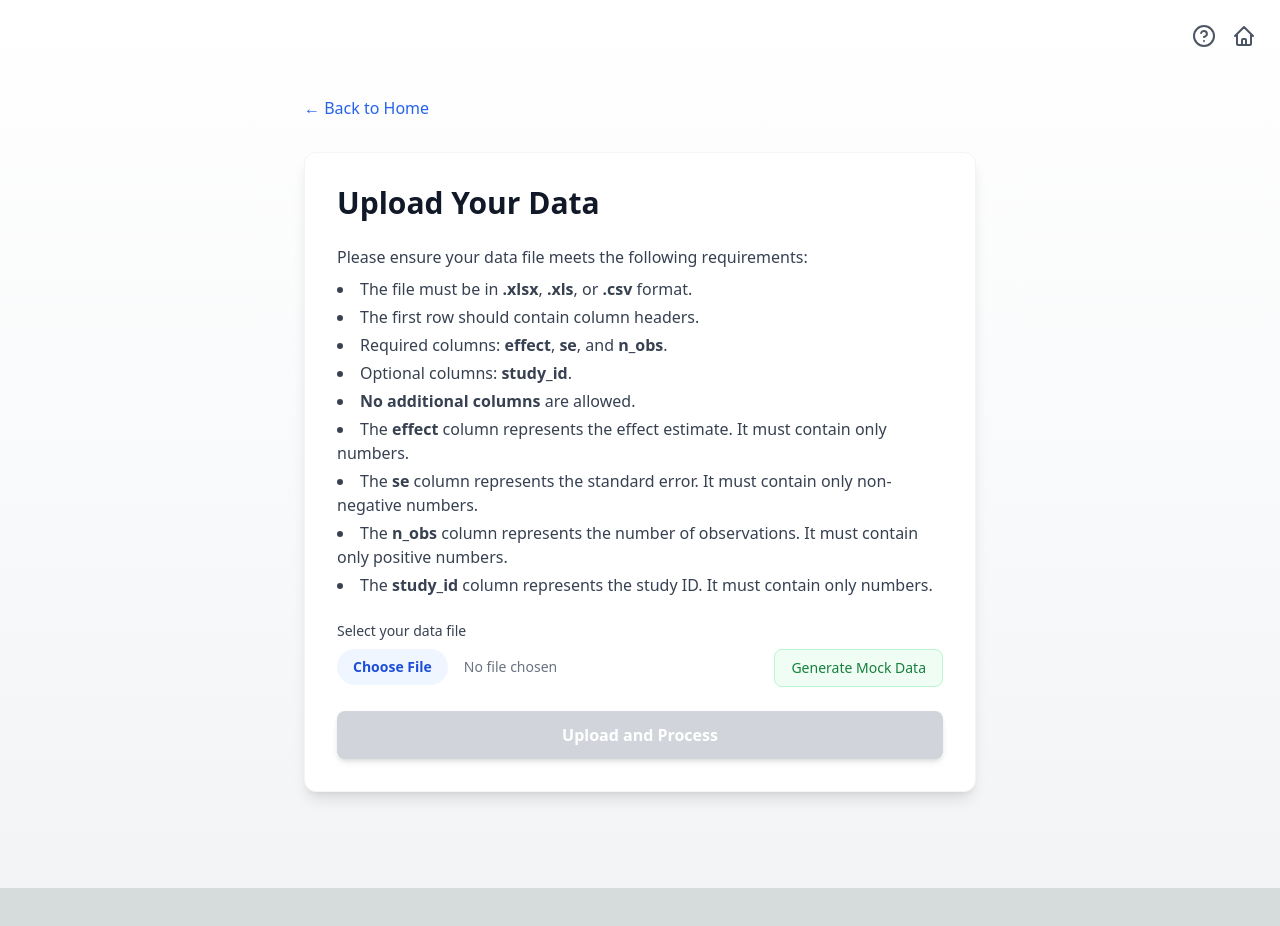
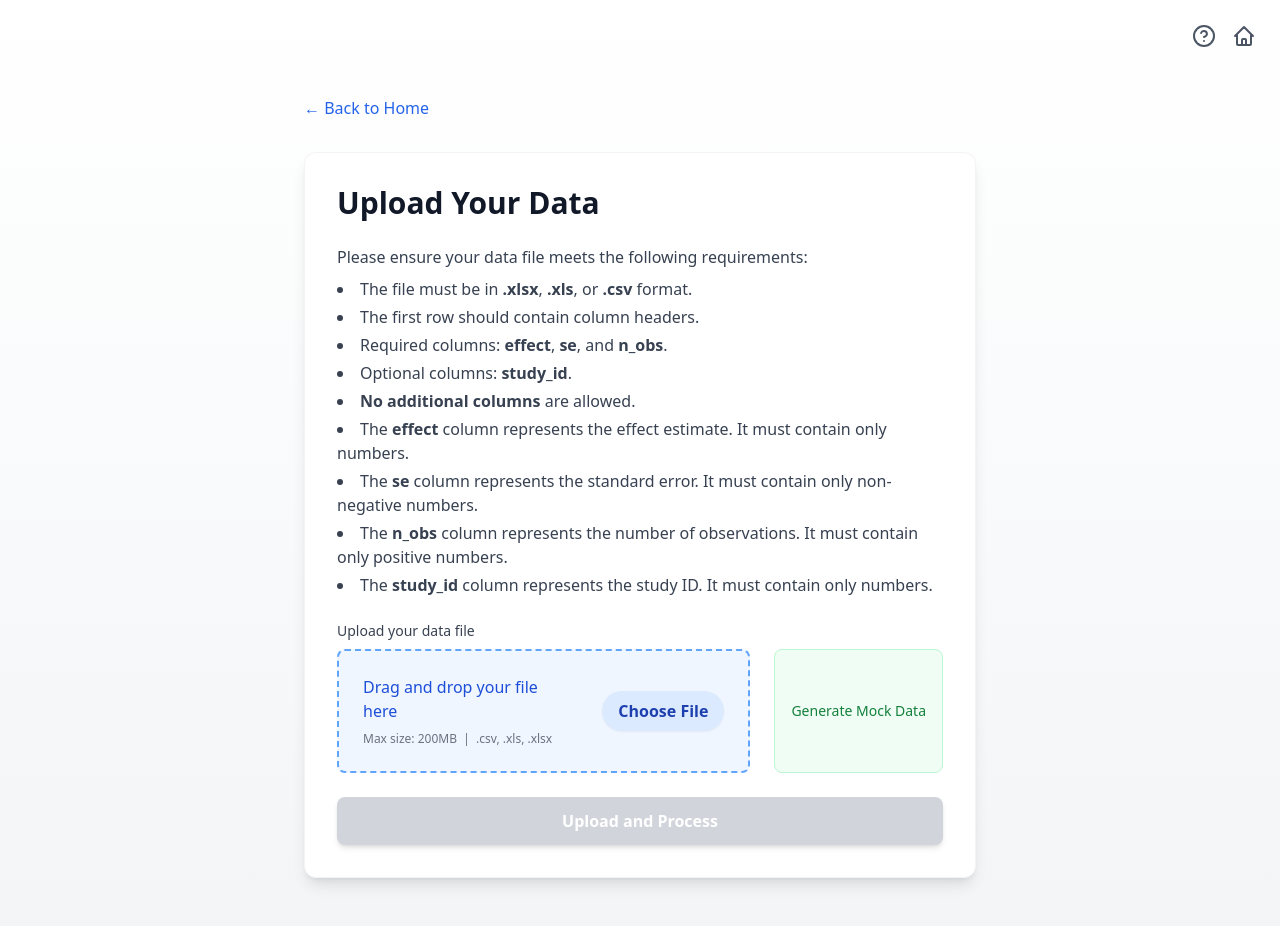
Before and after one commit to PetrCala/maive-ui, a Next.js app in the folder apps/react-ui/client/: page /upload in a window 1280 px wide. Shown: the top 926 px of the page. Before the commit the page ends 888 px from the top, so only its background shows below. Built offline with nearby package versions, Linux system fonts and the light colour scheme.

Commit message:
refactor: wrap the upload button in a drag and drop

```diff
--- a/apps/react-ui/client/src/pages/upload/index.tsx
+++ b/apps/react-ui/client/src/pages/upload/index.tsx
@@ -7,6 +7,7 @@ import { useDataStore, dataCache } from "@store/dataStore"
 import { generateDataId, processUploadedFile } from "@utils/dataUtils"
 import { generateMockCSVFile } from "@utils/mockData"
 import SuccessIndicator from "@components/SuccessIndicator"
+import { useDropzone } from "react-dropzone"
 
 export default function UploadPage() {
 	const [selectedFile, setSelectedFile] = useState<File | null>(null)
@@ -14,11 +15,22 @@ export default function UploadPage() {
 	const router = useRouter()
 	const { setUploadedData } = useDataStore()
 
-	const handleFileChange = (event: React.ChangeEvent<HTMLInputElement>) => {
-		if (event.target.files && event.target.files[0]) {
-			setSelectedFile(event.target.files[0])
+	const onDrop = (acceptedFiles: File[]) => {
+		if (acceptedFiles && acceptedFiles[0]) {
+			setSelectedFile(acceptedFiles[0])
 		}
 	}
+	const { getRootProps, getInputProps, isDragActive, open } = useDropzone({
+		onDrop,
+		accept: {
+			".csv": [".csv"],
+			".xls": [".xls"],
+			".xlsx": [".xlsx"],
+		},
+		multiple: false,
+		noClick: true,
+		noKeyboard: true,
+	})
 
 	const handleGenerateMockData = () => {
 		const mockFile = generateMockCSVFile()
@@ -117,36 +129,35 @@ export default function UploadPage() {
 
 					<form onSubmit={handleSubmit} className="space-y-6">
 						<div className="space-y-2">
-							<label
-								htmlFor="file-upload"
-								className="block text-sm font-medium text-gray-700 dark:text-gray-300"
-							>
-								Select your data file
+							<label className="block text-sm font-medium text-gray-700 dark:text-gray-300">
+								Upload your data file
 							</label>
 							<div className="mt-1 flex gap-3">
-								<input
-									id="file-upload"
-									type="file"
-									accept=".xlsx,.xls,.csv"
-									onChange={handleFileChange}
-									className="block flex-1 text-sm text-gray-500
-										file:mr-4 file:py-2 file:px-4
-										file:rounded-full file:border-0
-										file:text-sm file:font-semibold
-										file:bg-blue-50 file:text-blue-700
-										hover:file:bg-blue-100
-										dark:file:bg-blue-900/50 dark:file:text-blue-300
-										dark:hover:file:bg-blue-900/70
-										dark:text-gray-400
-										cursor-pointer
-										transition-colors duration-200"
-								/>
+								<div {...getRootProps()} className="flex flex-1 flex-row items-center border-2 border-dashed border-blue-400 rounded-lg p-6 min-h-[120px] transition-colors duration-200 bg-blue-50 dark:bg-blue-900/30 hover:border-blue-600 focus:border-blue-600 cursor-pointer select-none">
+									<input {...getInputProps()} />
+									<div className="flex-1 flex flex-col items-start justify-center">
+										<p className="text-blue-700 dark:text-blue-200 text-base font-medium">
+											{isDragActive ? "Drop the file here..." : "Drag and drop your file here"}
+										</p>
+										<p className="text-xs text-gray-500 dark:text-gray-400 mt-2">
+											Max size: 200MB &nbsp;|&nbsp; .csv, .xls, .xlsx
+										</p>
+									</div>
+									<button
+										type="button"
+										onClick={open}
+										className="ml-8 file:mr-4 file:py-2 file:px-4 file:rounded-full file:border-0 file:text-base file:font-bold file:bg-blue-100 file:text-blue-800 hover:file:bg-blue-200 hover:file:text-blue-900 dark:file:bg-blue-800/60 dark:file:text-blue-200 dark:hover:file:bg-blue-900/80 dark:hover:file:text-blue-100 dark:text-gray-500 cursor-pointer transition-colors duration-200 px-4 py-2 text-base font-bold bg-blue-100 text-blue-800 rounded-full border-0 shadow-sm hover:bg-blue-200 hover:text-blue-900 dark:hover:bg-blue-800/80 dark:hover:text-blue-100"
+										style={{ minWidth: 120 }}
+									>
+										Choose File
+									</button>
+								</div>
 								{process.env.NODE_ENV === "development" &&
 									(!selectedFile ? (
 										<button
 											type="button"
 											onClick={handleGenerateMockData}
-											className="px-4 py-2 text-sm font-medium text-green-700 bg-green-50 border border-green-200 rounded-lg hover:bg-green-100 dark:bg-green-900/50 dark:text-green-300 dark:border-green-700 dark:hover:bg-green-900/70 transition-colors duration-200"
+											className="ml-3 px-4 py-2 text-sm font-medium text-green-700 bg-green-50 border border-green-200 rounded-lg hover:bg-green-100 dark:bg-green-900/50 dark:text-green-300 dark:border-green-700 dark:hover:bg-green-900/70 transition-colors duration-200 flex-shrink-0"
 										>
 											Generate Mock Data
 										</button>
@@ -154,6 +165,12 @@ export default function UploadPage() {
 										<SuccessIndicator />
 									))}
 							</div>
+							{selectedFile && (
+								<div className="mt-2 w-full bg-gray-50 dark:bg-gray-900/40 border border-gray-200 dark:border-gray-700 rounded-lg px-4 py-2 text-sm text-gray-700 dark:text-gray-200 flex flex-col">
+									<span className="font-medium">Selected file:</span>
+									<span>{selectedFile.name} ({(selectedFile.size/1024/1024).toFixed(2)} MB)</span>
+								</div>
+							)}
 						</div>
 
 						<button
```
